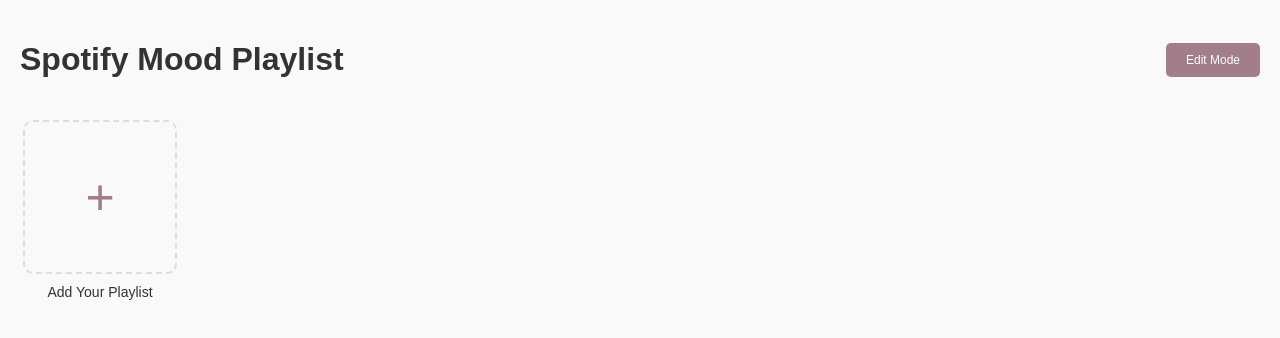
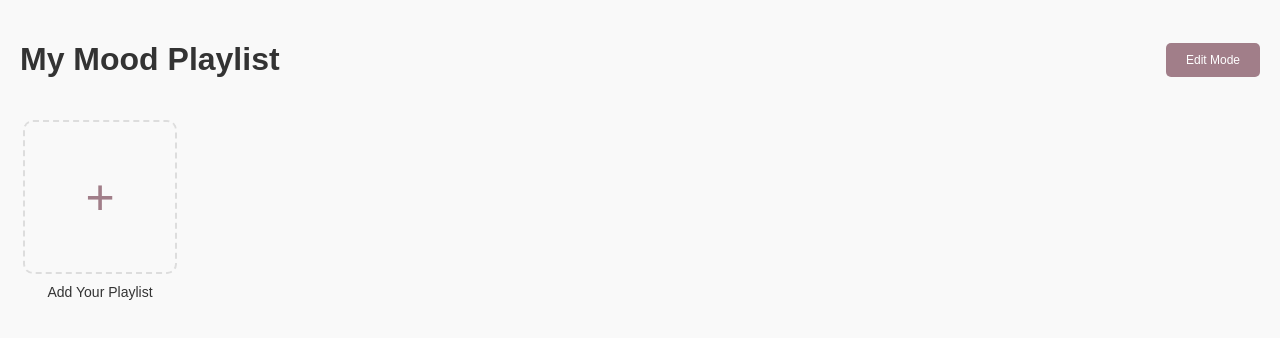
Before and after one commit to thatgrlshop/playlist, a plain HTML site: page index.html in a window 1280 px wide. Drawn offline with Linux system fonts and the light colour scheme.

Commit message:
Update index.html

```diff
--- a/index.html
+++ b/index.html
@@ -3,7 +3,7 @@
 <head>
   <meta charset="UTF-8">
   <meta name="viewport" content="width=device-width, initial-scale=1.0">
-  <title>Spotify Mood Playlist</title>
+  <title>My Mood Playlist</title>
   <style>
     body {
       font-family: Arial, sans-serif;
@@ -91,7 +91,7 @@
 </head>
 <body>
   <div class="header">
-    <h1>Spotify Mood Playlist</h1>
+    <h1>My Mood Playlist</h1>
     <button class="edit-mode-btn" id="edit-mode-button">Edit Mode</button>
   </div>
   <div class="grid" id="playlist-grid">
```
